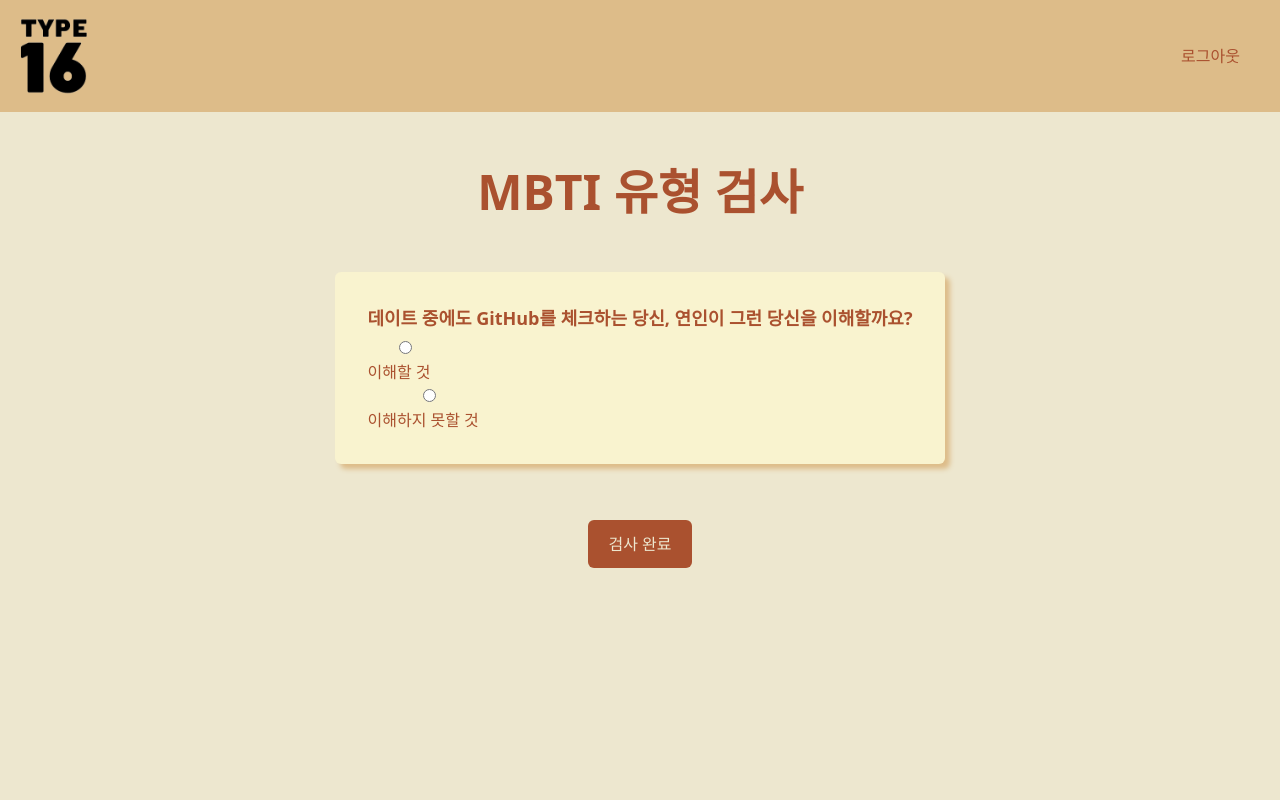
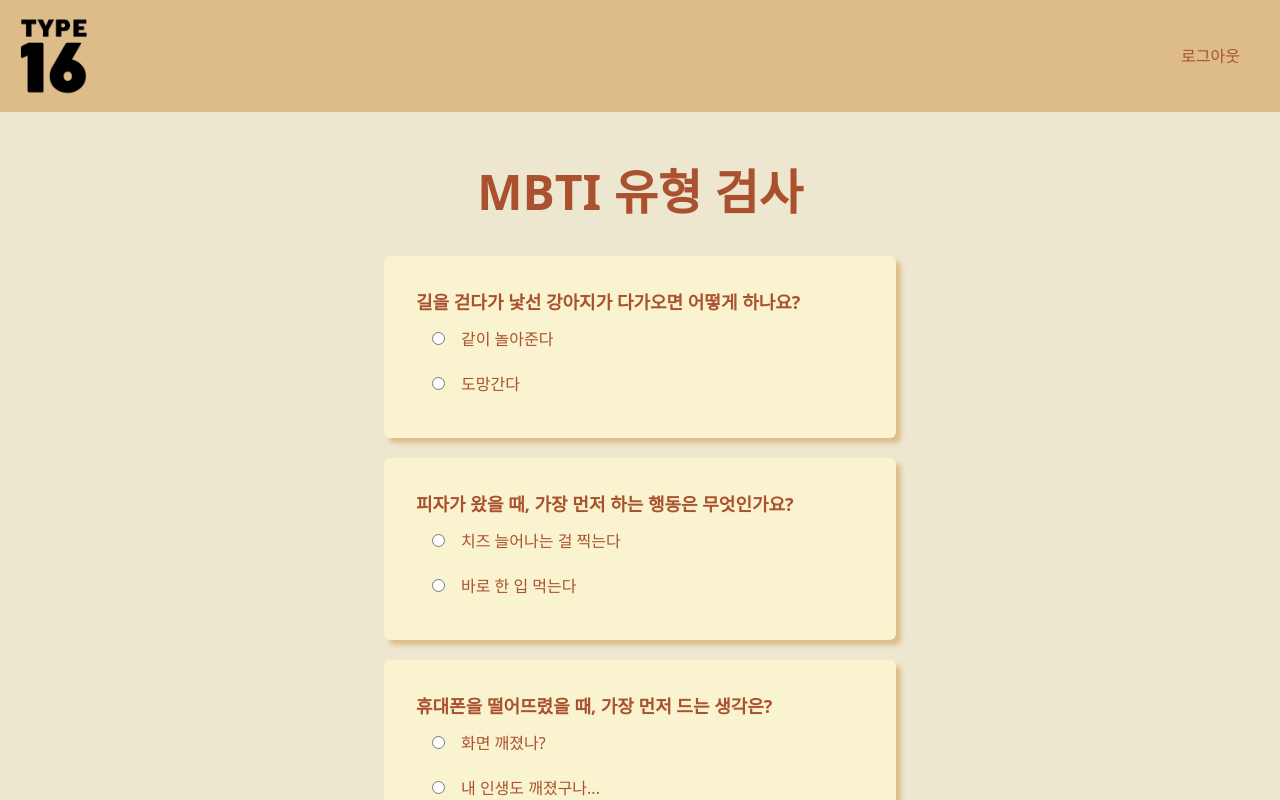
Before and after one commit to kjjyyy01/16-types, a React (Vite) app: page /test in a window 1280 px wide. Shown: the top 800 px of the page. Built offline with nearby package versions, Linux system fonts and the light colour scheme; sample sign-in values are in the browser's storage.

Commit message:
#13 - Structure: 테스트 데이터 브라우저 렌더링

```diff
--- a/src/pages/Test.jsx
+++ b/src/pages/Test.jsx
@@ -1,22 +1,41 @@
+import { questions } from "../data/questions";
+
 const Test = () => {
+  const onSubmitHandler = (e) => {
+    e.preventDefault();
+  };
   return (
     <div>
-      <form className="flex flex-col justify-center items-center gap-14 mt-14">
+      <form onSubmit={onSubmitHandler} className="flex flex-col justify-center items-center gap-10 mt-14">
         <h1 className="text-5xl font-bold">MBTI 유형 검사</h1>
-        <ul>
-          <li className="flex flex-col items-start justify-center">
-            <p className="mb-1 font-semibold">데이트 중에도 GitHub를 체크하는 당신, 연인이 그런 당신을 이해할까요?</p>
-            <label htmlFor="top-radio">
-              <input type="radio" name="understanding" id="top-radio" />
-              <span>이해할 것</span>
-            </label>
-            <label htmlFor="bottom-radio">
-              <input type="radio" name="understanding" id="bottom-radio" />
-              이해하지 못할 것
-            </label>
-          </li>
+        <ul className="w-2/5">
+          {questions.map((question) => {
+            return (
+              <li key={question.id} className="flex flex-col mb-5">
+                <p className="font-semibold">{question.question}</p>
+                <label htmlFor={`top-radio-${question.id}`}>
+                  <input
+                    type="radio"
+                    name={`answer-${question.id}`}
+                    id={`top-radio-${question.id}`}
+                    className="w-auto m-4"
+                  />
+                  {question.options[0]}
+                </label>
+                <label htmlFor={`bottom-radio-${question.id}`}>
+                  <input
+                    type="radio"
+                    name={`answer-${question.id}`}
+                    id={`bottom-radio-${question.id}`}
+                    className="w-auto m-4"
+                  />
+                  {question.options[1]}
+                </label>
+              </li>
+            );
+          })}
         </ul>
-        <button type="submit">검사 완료</button>
+        <button className="mb-14">검사 완료</button>
       </form>
     </div>
   );
```
